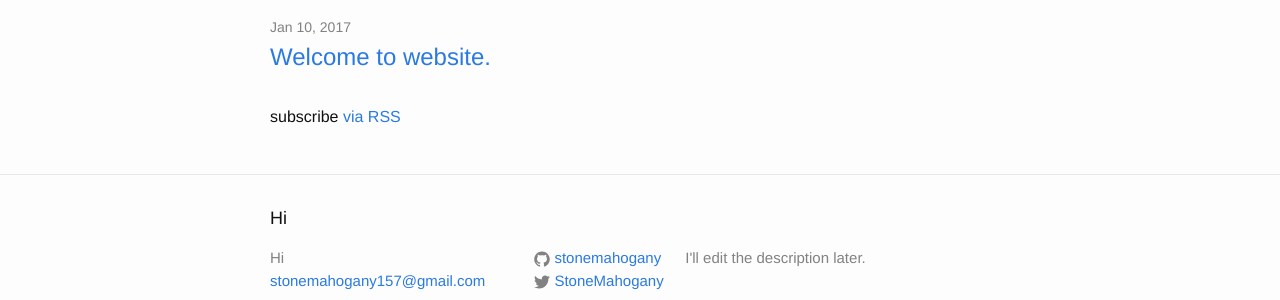
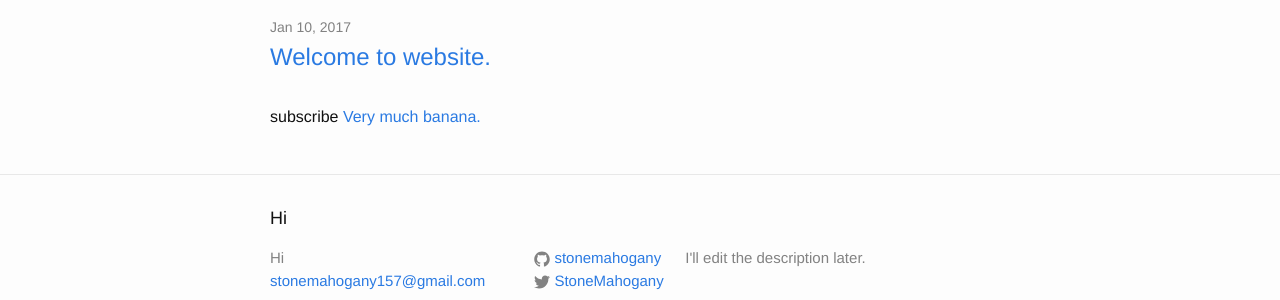
Before and after one commit to StoneMahogany/StoneMahogany.github.io, a Jekyll site: the page built from index.html, in a window 1280 px wide. Shown: the part 122-422 px from the top of the page. Built offline with Jekyll 4.4.1, drawn with Linux system fonts in a browser that asks for light colours.

Commit message:
Update index.html

```diff
--- a/index.html
+++ b/index.html
@@ -18,6 +18,6 @@ layout: default
     {% endfor %}
   </ul>
 
-  <p class="rss-subscribe">subscribe <a href="{{ "/feed.xml" | prepend: site.baseurl }}">via RSS</a></p>
+  <p class="I am banana.">subscribe <a href="{{ "/feed.xml" | prepend: site.baseurl }}">Very much banana.</a></p>
 
 </div>
```
